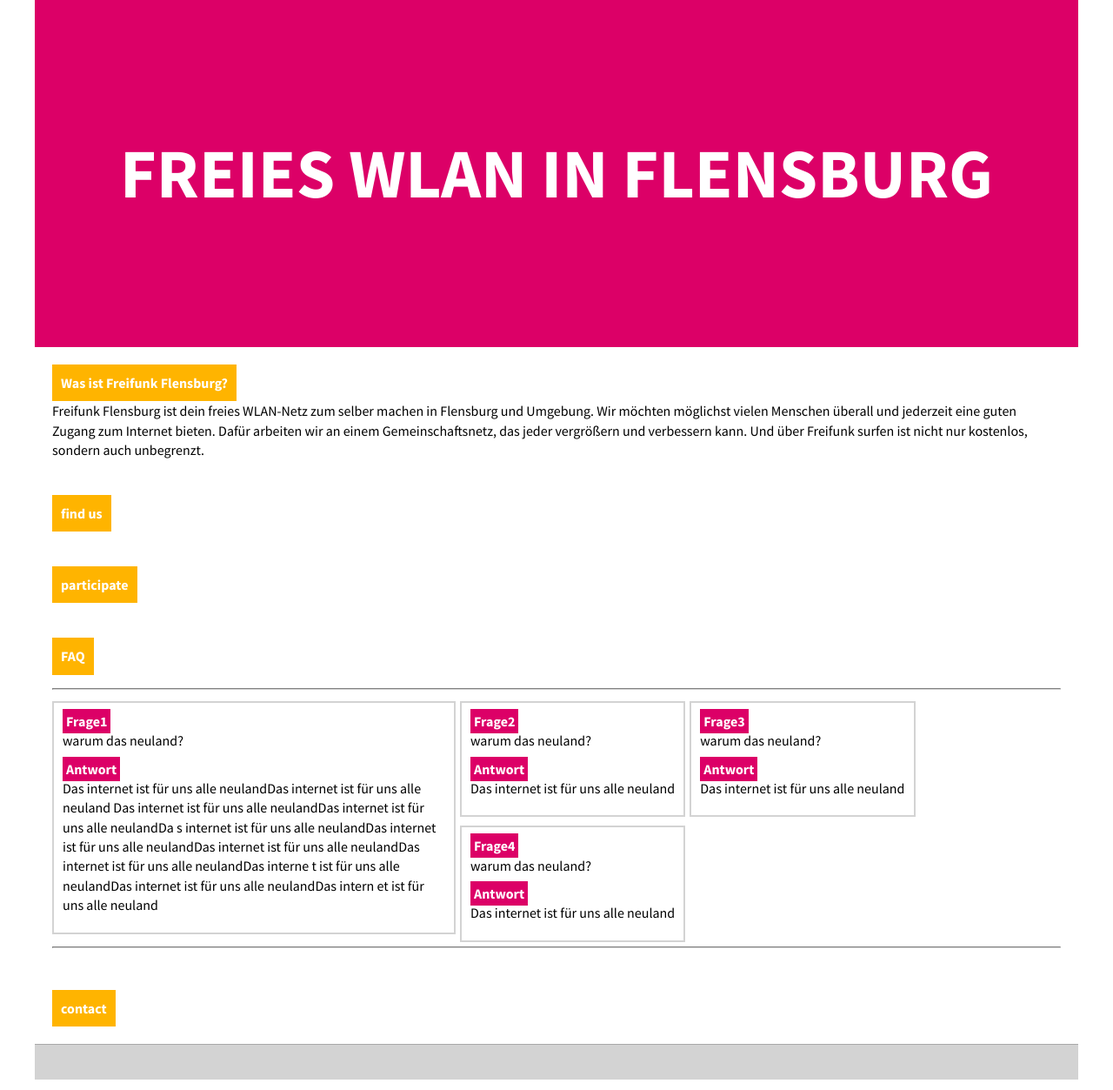
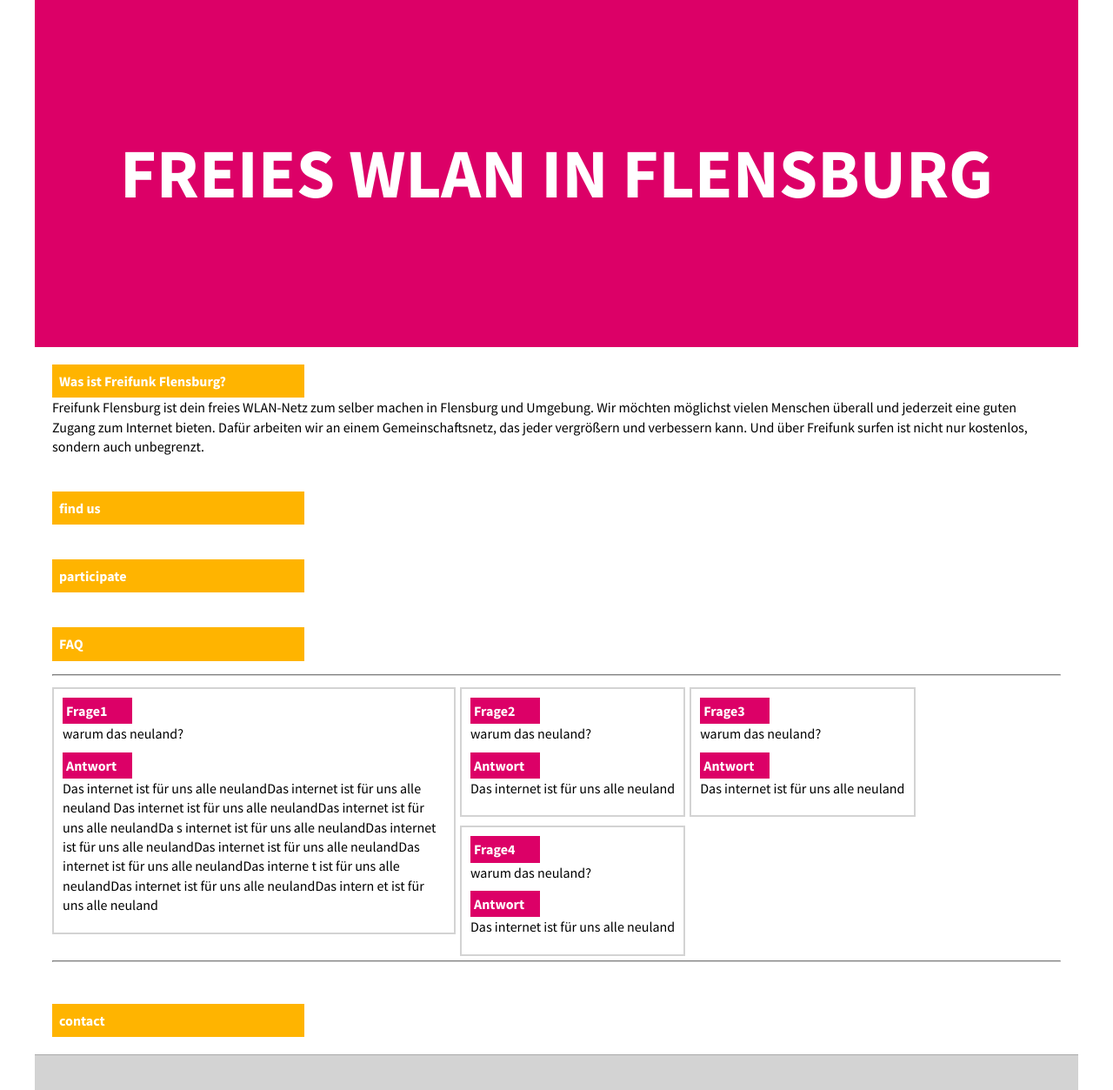
Before and after one commit to freifunk-flensburg/website, a PHP site: page / in a window 1280 px wide. Shown: the part 129-1382 px from the top of the page at 87% size. Run offline with PHP 8.4, Linux system fonts and the light colour scheme; some libraries are stand-ins or nearby versions.

Commit message:
added equal sizes

```diff
--- a/assets/stylesheets/style.css
+++ b/assets/stylesheets/style.css
@@ -103,7 +103,8 @@ h4 {
 .main-caption {
     background-color: #ffb400; /*freifunk-gelb*/
     color: #ffffff;
-    padding: 10px;
+    padding: 8px;
+    width: 25%;
     display: inline-block;
 }
 
@@ -292,8 +293,8 @@ html.sticky .logo {
 
 .faq_content h4{
     padding: 4px;
+    width: 5em;
     color: #fff;
-    display: inline;
     background-color: #dc0067; /*freifunk-magenta*/
 }
 
```
